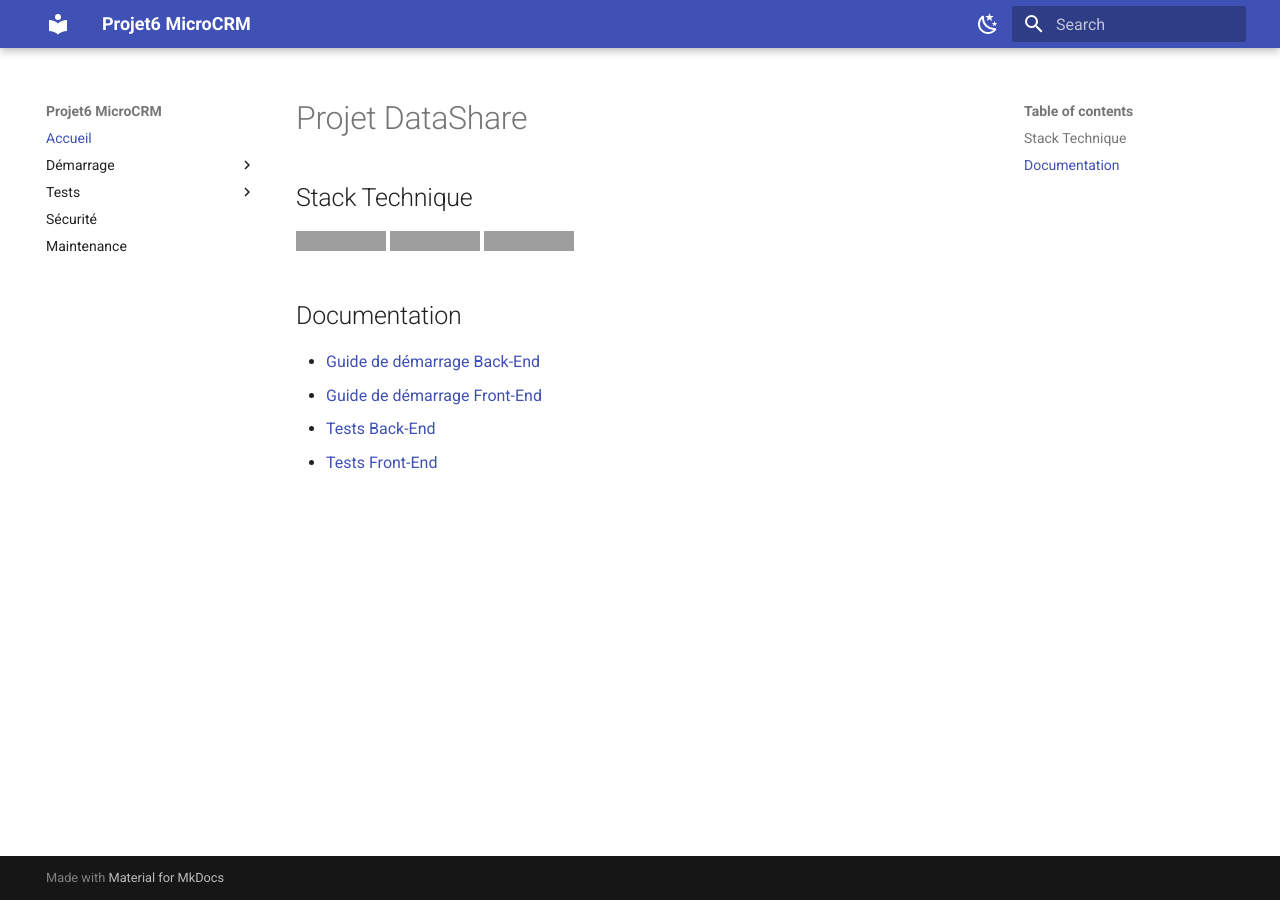
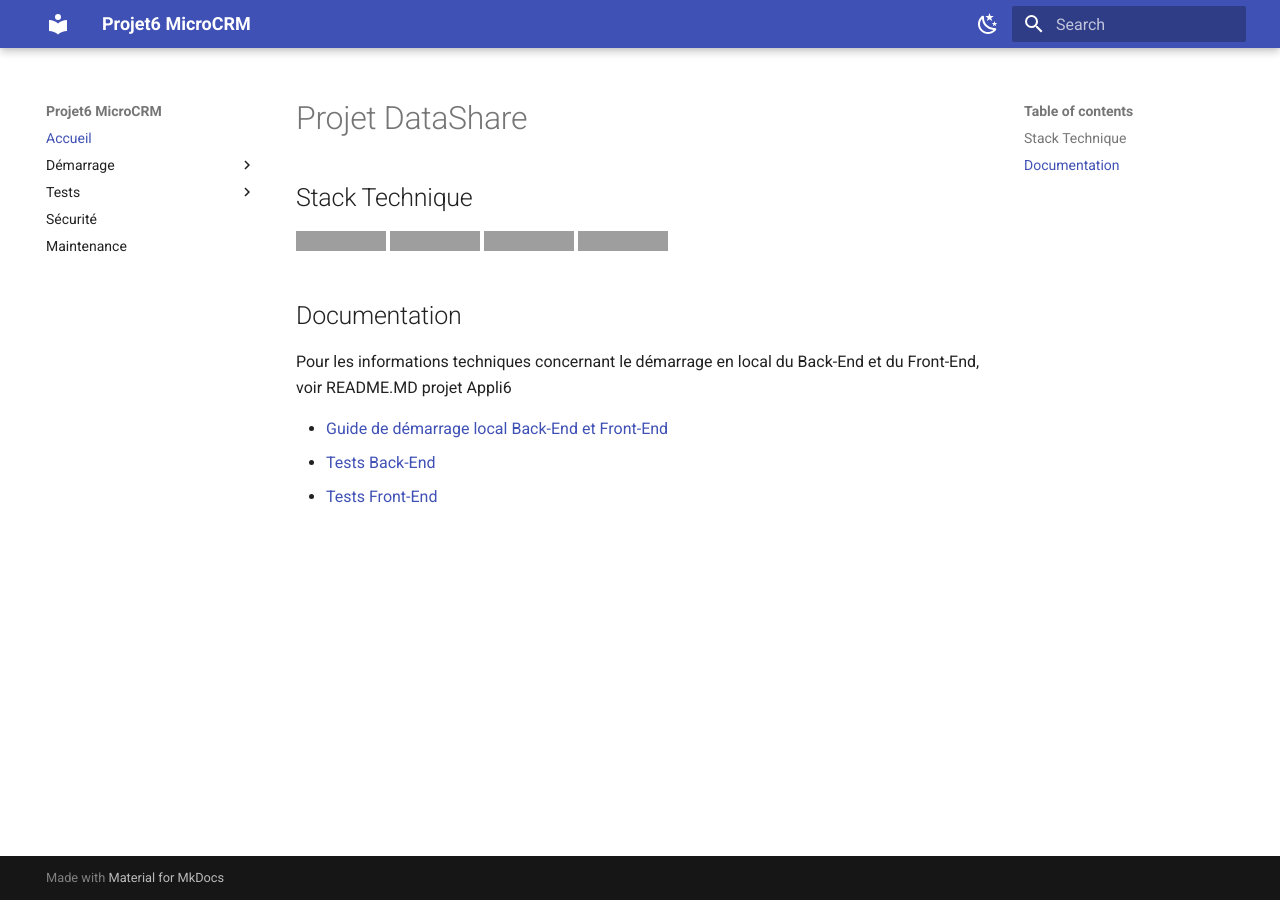
Before and after one commit to Project6-Organisation/Project6-Integration, an MkDocs documentation site: the page built from docs/index.md, in a window 1280 px wide. Built offline with MkDocs 1.6.1 and Material for MkDocs 9.7.7, drawn with Linux system fonts in a browser that asks for light colours; grey boxes are pictures that could not be loaded.

Commit message:
docs: Improve docs

```diff
--- a/docs/index.md
+++ b/docs/index.md
@@ -2,13 +2,16 @@
 
 ## Stack Technique
 
-![Back-End](https://img.shields.io/badge/Back--End-.NET%20Core%208%20API-512BD4?logo=dotnet&logoColor=white)
-![Front-End](https://img.shields.io/badge/Front--End-Angular%2021.2.3-DD0031?logo=angular&logoColor=white)
-![Database](https://img.shields.io/badge/Database-PostgreSQL%2015--Alpine-336791?logo=postgresql&logoColor=white)
+![Back-End](https://img.shields.io/badge/Back--End-Java%2017%20%7C%20Spring%20Boot%203-6DB33F?logo=springboot&logoColor=white)
+![Front-End](https://img.shields.io/badge/Front--End-Angular%2017.3-DD0031?logo=angular&logoColor=white)
+![Development DB](https://img.shields.io/badge/Development%20DB-HyperSQL-336791)
+![Production DB](https://img.shields.io/badge/Production%20DB-PostgreSQL-4169E1?logo=postgresql&logoColor=white)
 
 ## Documentation
 
-- [Guide de démarrage Back-End](backend.md)
-- [Guide de démarrage Front-End](frontend.md)
+Pour les informations techniques concernant le démarrage en local du Back-End et du Front-End, voir README.MD projet Appli6
+
+
+- [Guide de démarrage local Back-End et Front-End](Project6-Application.md)
 - [Tests Back-End](testing-backend.md)
 - [Tests Front-End](testing-frontend.md)
```
Also changed, not shown: README.md (+1 -1 lines), docs/backend.md (+1 -1 lines), 1 other file.
